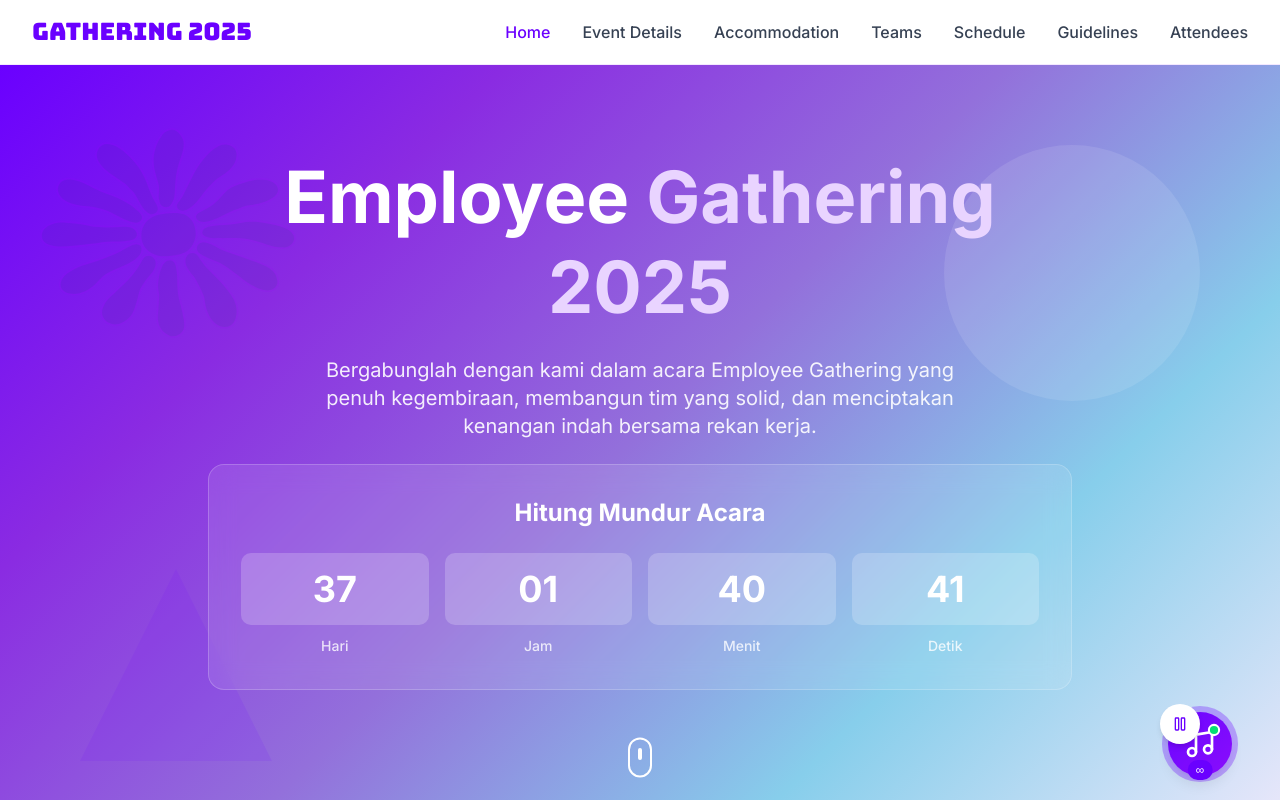
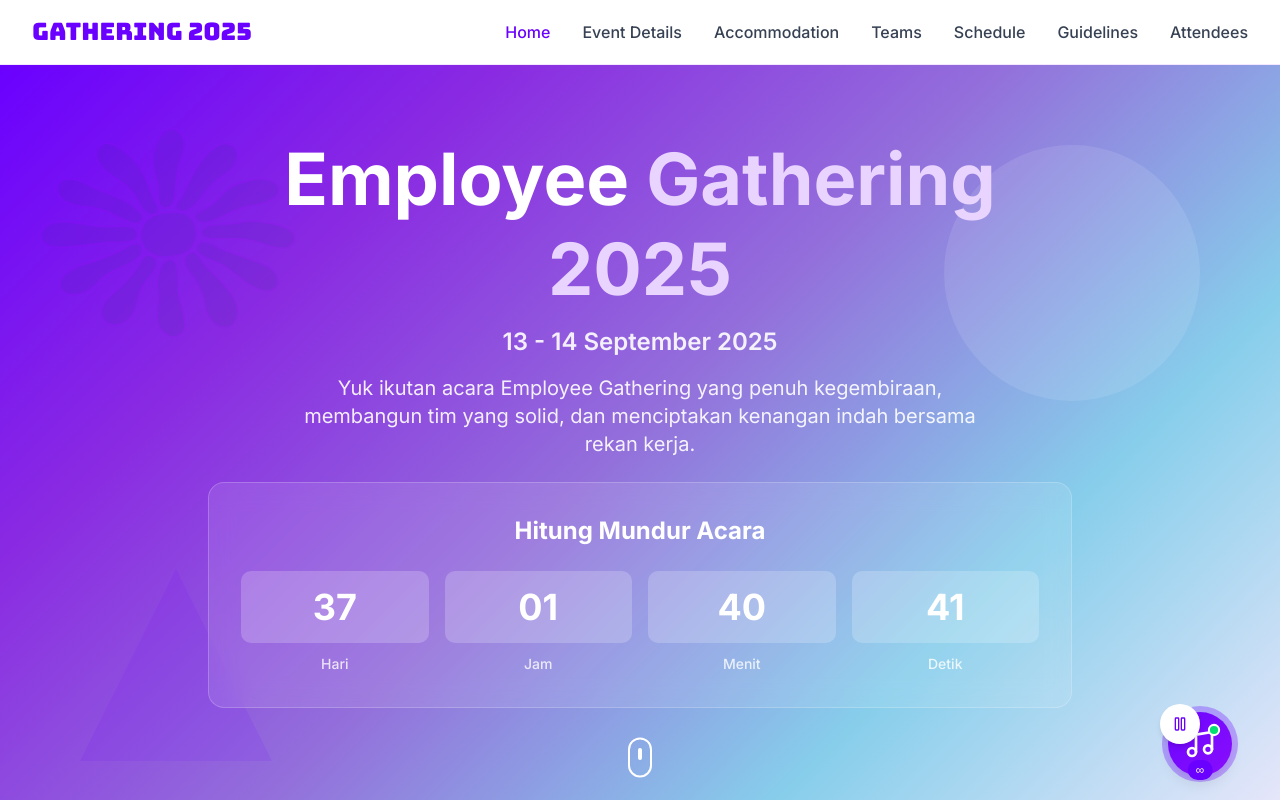
Before and after one commit to mirzaq19/sigs-gathering, a Next.js app: page / in a window 1280 px wide. Shown: the top 800 px of the page. Built offline with nearby package versions, Linux system fonts and the light colour scheme.

Commit message:
fix: adjust heading margin and update hero section text for clarity and consistency

```diff
--- a/components/countdown-timer.tsx
+++ b/components/countdown-timer.tsx
@@ -53,7 +53,7 @@ const CountdownTimer = ({ eventDate = new Date() }: CountdownTimerProps) => {
 
   return (
     <div className="bg-white/10 backdrop-blur-md rounded-2xl p-8 border border-white/20">
-      <h2 className="text-2xl font-bold text-white mb-6 text-center">
+      <h2 className="text-lg md:text-2xl font-bold text-white mb-6 text-center">
         Hitung Mundur Acara
       </h2>
       <div className="grid grid-cols-2 md:grid-cols-4 gap-4">
@@ -71,7 +71,7 @@ const CountdownTimer = ({ eventDate = new Date() }: CountdownTimerProps) => {
                 initial={{ scale: 1.2, opacity: 0 }}
                 animate={{ scale: 1, opacity: 1 }}
                 transition={{ duration: 0.3 }}
-                className="text-3xl md:text-4xl font-bold text-white block"
+                className="text-2xl md:text-4xl font-bold text-white block"
               >
                 {unit.value.toString().padStart(2, '0')}
               </motion.span>
--- a/components/hero-section.tsx
+++ b/components/hero-section.tsx
@@ -49,20 +49,33 @@ const HeroSection = () => {
           animate={{ opacity: 1, y: 0 }}
           transition={{ duration: 1, delay: 0.2 }}
         >
-          <h1 className="text-4xl md:text-7xl font-bold text-white mb-6 leading-tight">
+          <h1 className="text-4xl md:text-7xl font-bold text-white mb-3 leading-tight">
             Employee <span className="text-purple-200">Gathering 2025</span>
           </h1>
         </motion.div>
 
         <motion.p
+          initial={{ opacity: 0, y: 20 }}
+          animate={{ opacity: 1, y: 0 }}
+          transition={{ duration: 1, delay: 0.3 }}
+          className="text-lg md:text-2xl text-white/90 font-semibold mb-4"
+        >
+          {new Date(GENERAL_INFO.startDate).getDate()} -{' '}
+          {new Date(GENERAL_INFO.endDate).toLocaleString('id-ID', {
+            day: 'numeric',
+            month: 'long',
+            year: 'numeric',
+          })}
+        </motion.p>
+
+        <motion.p
           initial={{ opacity: 0, y: 30 }}
           animate={{ opacity: 1, y: 0 }}
           transition={{ duration: 1, delay: 0.4 }}
-          className="text-lg md:text-xl text-white/90 mb-6 max-w-2xl mx-auto"
+          className="md:text-xl text-white/90 mb-6 max-w-2xl mx-auto"
         >
-          Bergabunglah dengan kami dalam acara Employee Gathering yang penuh
-          kegembiraan, membangun tim yang solid, dan menciptakan kenangan indah
-          bersama rekan kerja.
+          Yuk ikutan acara Employee Gathering yang penuh kegembiraan, membangun
+          tim yang solid, dan menciptakan kenangan indah bersama rekan kerja.
         </motion.p>
 
         <motion.div
```
